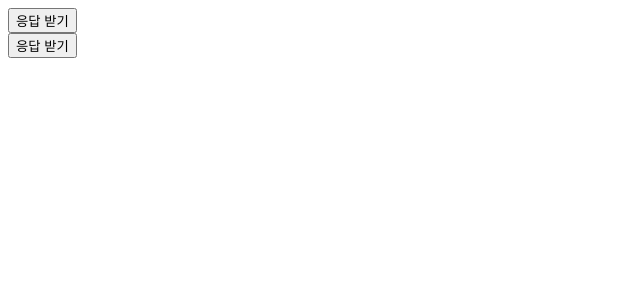
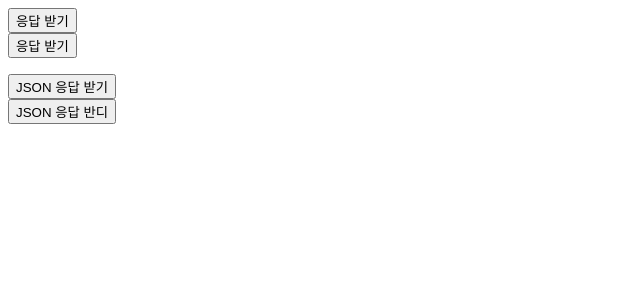
Before and after one commit to gamepota/react1, a React (Vite) app: page / in a window 1280 px wide. Shown: the top 300 px of the page, without its empty margins (0-640 px from the left). Built offline with nearby package versions, Linux system fonts and the light colour scheme.

Commit message:
응답받기 2

```diff
--- a/src/App.jsx
+++ b/src/App.jsx
@@ -10,6 +10,13 @@ function App(props) {
   function handleClick2() {
     axios.get("/api/main42/sub2").then((param) => setResult(param.data));
   }
+  function handleClick3() {
+    axios.get("/api/main42/sub3").then((res) => console.log(res.data));
+  }
+
+  function handleClick4() {
+    axios.get("/api/main42/sub4").then((res) => console.log(res.data));
+  }
 
   return (
     <div>
@@ -20,6 +27,10 @@ function App(props) {
       <button onClick={handleClick2}>응답 받기</button>
       <br />
       <p>{result}</p>
+      <button onClick={handleClick3}>JSON 응답 받기</button>
+      <br />
+      <button onClick={handleClick4}>JSON 응답 반디</button>
+      <br />
     </div>
   );
 }
```
